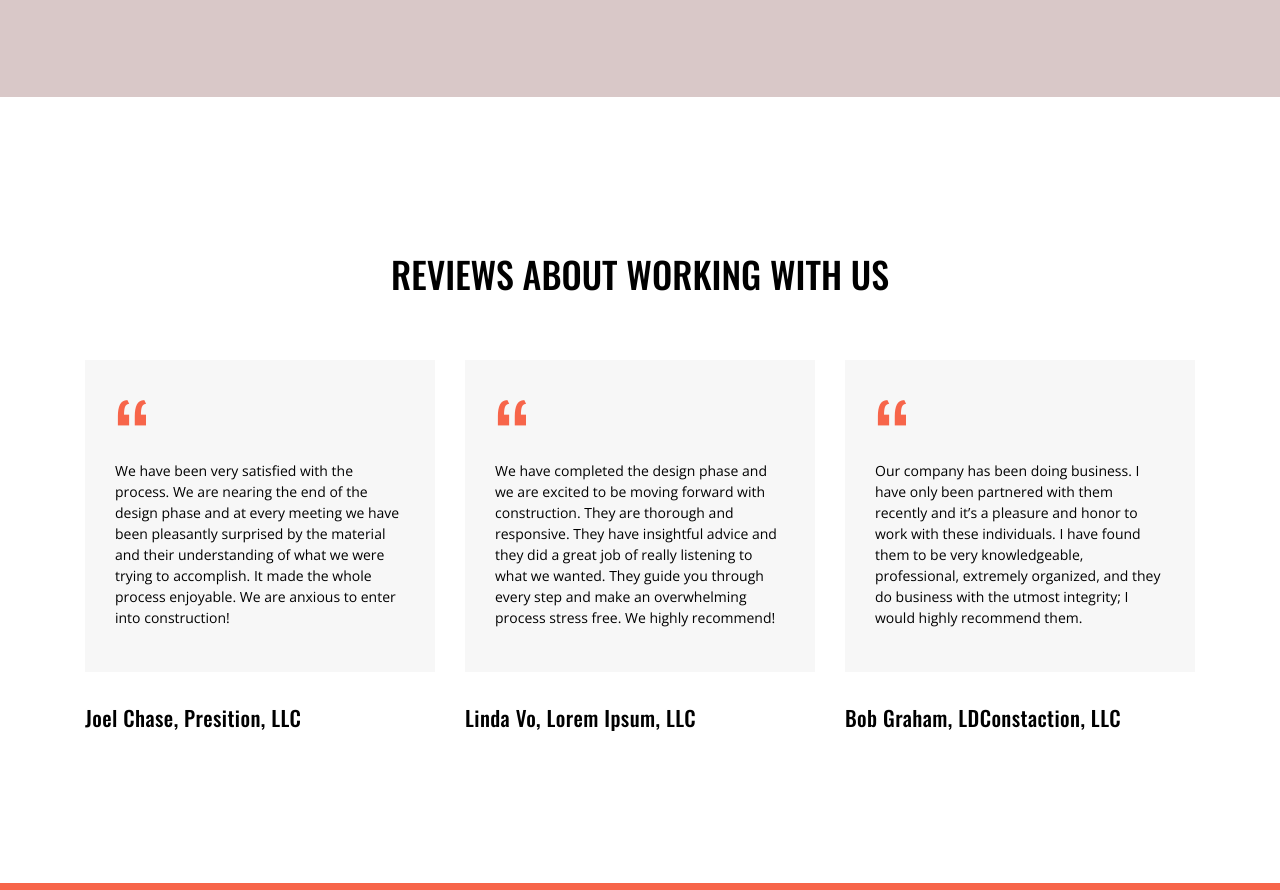
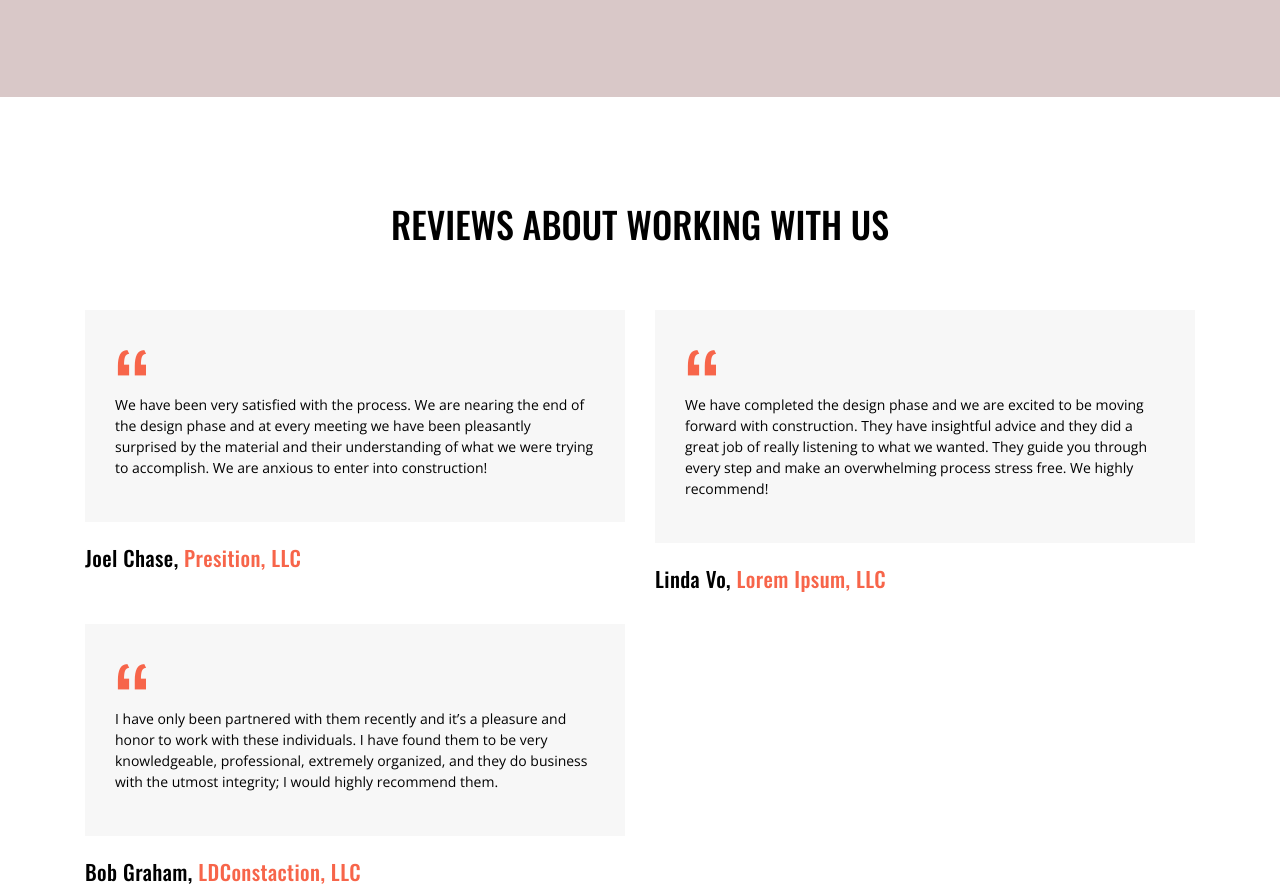
Before and after one commit to TatianaOsipova/test_site, a plain HTML site: page index.html in a window 1280 px wide. Shown: the part 4886-5776 px from the top of the page. Drawn offline with nearby package versions, Linux system fonts and the light colour scheme.

Commit message:
feat: finish styling and adaptation section reviews

```diff
--- a/css/style.css
+++ b/css/style.css
@@ -587,10 +587,8 @@ body {
 /* styling section reviews start */
 
 .reviews {
-    padding: 150px 0;
+    padding: 150px 0 142px 0;
 }
-
-.text-h2 {}
 
 .reviews__h2 {
     text-align: center;
@@ -603,29 +601,38 @@ body {
     gap: 30px;
 }
 
-.reviews__grid-item {}
-
 .reviews__card {
     background-color: #f7f7f7;
     padding: 30px;
-    margin-bottom: 30px;
-    width: 100%;
+    margin-bottom: 20px;
 }
 
 .reviews__quotes {
     font-size: 96px;
     line-height: 1;
-    text-transform: uppercase;
     color: var(--accent-color);
-    margin-bottom: -40px;
-
-
+    margin-bottom: -56px;
 }
 
-.text-p-reviews {}
+.reviews__author-accent {
+    color: var(--accent-color);
+}
 
-.text-h4 {}
+@media screen and (max-width: 1280px) {
+    .reviews {
+        padding: 100px 15px;
+    }
 
-.reviews__author-accent {}
+    .reviews__grid {
+        grid-template-columns: repeat(2, 1fr);
+        gap: 30px;
+    }
+}
+
+@media screen and (max-width: 768px) {
+    .reviews__grid {
+        grid-template-columns: repeat(1, 1fr);
+    }
+}
 
 /* styling section reviews end */
--- a/index.html
+++ b/index.html
@@ -309,8 +309,7 @@
                         <p class="text-p-reviews">
                             We have been very satisfied with the process. We are nearing the end of the design phase and
                             at every meeting we have been pleasantly surprised by the material and their understanding
-                            of what we were trying to accomplish. It made the whole process enjoyable. We are anxious to
-                            enter into construction!
+                            of what we were trying to accomplish. We are anxious to enter into construction!
                         </p>
                     </div>
                     <h4 class="text-h4">Joel Chase, <span class="reviews__author-accent">Presition, LLC</span></h4>
@@ -320,8 +319,8 @@
                     <div class="reviews__card">
                         <div class="reviews__quotes">“</div>
                         <p class="text-p-reviews">
-                            We have completed the design phase
-                            and we are excited to be moving forward with construction. They are thorough and responsive.
+                            We have completed the design phase and we are excited to be moving forward with
+                            construction.
                             They have insightful advice and they did a great job of really listening to what we wanted.
                             They guide you through every step and make an overwhelming process stress free. We highly
                             recommend!
@@ -334,9 +333,9 @@
                     <div class="reviews__card">
                         <div class="reviews__quotes">“</div>
                         <p class="text-p-reviews">
-                            Our company has been doing business. I have only
-                            been partnered with them recently and it’s a pleasure and honor to work with these
-                            individuals. I have found them to be very knowledgeable, professional, extremely organized,
+                            I have only been partnered with them recently and it’s
+                            a pleasure and honor to work with these individuals. I have found them to be very
+                            knowledgeable, professional, extremely organized,
                             and they do business with the utmost integrity; I would highly recommend them.
                         </p>
                     </div>
```
